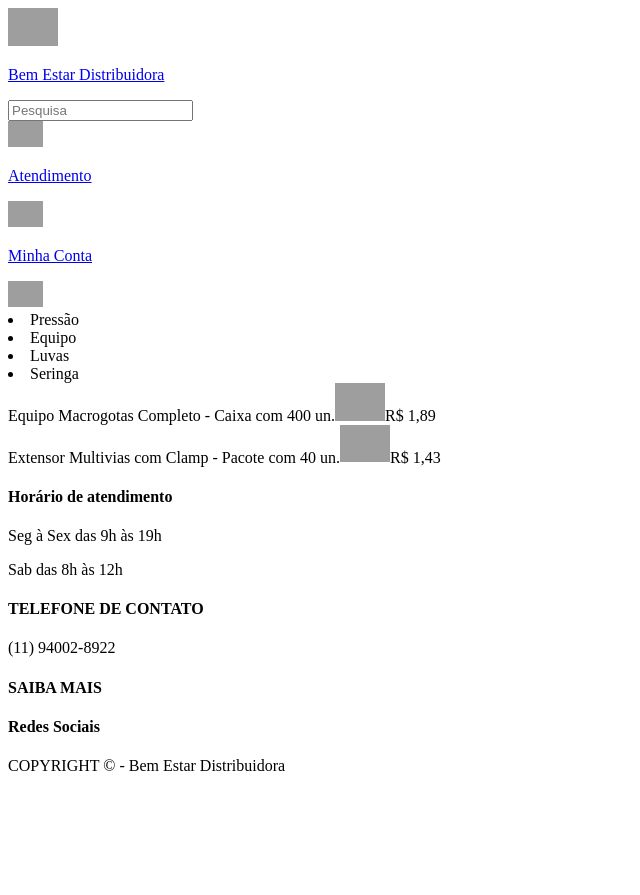
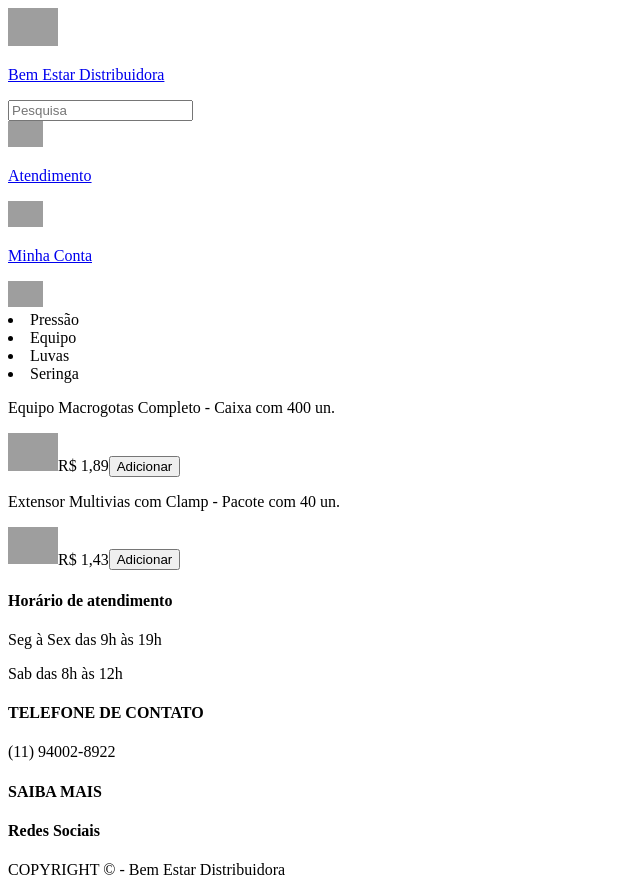
Before and after one commit to AntonioSsantana/project-HospitalDist, a React (Vite) app: page / in a window 1280 px wide. Both pictures are taken after a click on the item "Equipo". Shown: the whole page, without its empty margins (0-640 px from the left). Before the commit the page ends 800 px from the top, so only its background shows below. Built offline with nearby package versions, Linux system fonts and the light colour scheme; grey boxes are pictures that could not be loaded.

Commit message:
feat: implementa botões e lógica para adição de produtos ao localStorage

```diff
--- a/src/App.jsx
+++ b/src/App.jsx
@@ -8,20 +8,40 @@
 // Mock
 import productsMock from './mock';
 
-export default function App() {
+export default function Ap() {
 
-  const [products, setProducts] = useState([]);
+  const [products, setproducts] = useState([]);
   const [selectedType, setType] = useState('');
 
   useEffect(() => {
     try {
       if (productsMock) {
-        setProducts(productsMock);
+        setproducts(productsMock);
       }
     } catch (error) {
       console.error(error);
     }
   }, []);
+
+  const onClickFunction = ({ target }) => {
+    const { parentNode } = target;
+
+    try {
+      const productObject = {
+        name: parentNode.querySelector('p').textContent,
+        price: parentNode.querySelector('span').textContent,
+        image: parentNode.querySelector('img').getAttribute('src')
+      };
+
+      const cartItens = JSON.parse(localStorage.getItem('cart')) || [];
+
+      const newCart = Array.isArray(cartItens) ? [...cartItens, productObject] : [productObject];
+
+      localStorage.setItem('cart', JSON.stringify(newCart));
+    } catch (error) {
+      console.error(error);
+    }
+  };
 
   return (
     <div>
@@ -31,14 +51,23 @@
         setType={setType}
       />
       <main>
-        {selectedType === 'Pressão' ? (
+        {selectedType === 'pressão' ? (
           productsMock
-            .filter((p) => p.type === 'Pressão')
+            .filter((p) => p.type === 'pressão')
             .map((p, index) => (
               <article key={index}>
-                <span>{p.name}</span>
+                <p>
+                  {p.name}
+                </p>
                 <img src={p.image} alt={p.name} width="50px" />
-                <span>{`R$ ${p.price.toFixed(2).toString().replace('.', ',')}`}</span>
+                <span>
+                  {`R$ ${p.price.toFixed(2).toString().replace('.', ',')}`}
+                </span>
+                <button
+                  onClick={onClickFunction}
+                >
+                  Adicionar
+                </button>
               </article>
             ))
         ) : selectedType === 'Equipo' ? (
@@ -46,9 +75,16 @@
             .filter((p) => p.type === 'Equipo')
             .map((p, index) => (
               <article key={index}>
-                <span>{p.name}</span>
+                <p>
+                  {p.name}
+                </p>
                 <img src={p.image} alt={p.name} width="50px" />
                 <span>{`R$ ${p.price.toFixed(2).toString().replace('.', ',')}`}</span>
+                <button
+                  onClick={onClickFunction}
+                >
+                  Adicionar
+                </button>
               </article>
             ))
         ) : selectedType === 'Luvas' ? (
@@ -56,9 +92,16 @@
             .filter((p) => p.type === 'Luvas')
             .map((p, index) => (
               <article key={index}>
-                <span>{p.name}</span>
+                <p>
+                  {p.name}
+                </p>
                 <img src={p.image} alt={p.name} width="50px" />
                 <span>{`R$ ${p.price.toFixed(2).toString().replace('.', ',')}`}</span>
+                <button
+                  onClick={onClickFunction}
+                >
+                  Adicionar
+                </button>
               </article>
             ))
         ) : selectedType === 'Seringa' ? (
@@ -66,16 +109,30 @@
             .filter((p) => p.type === 'Seringa')
             .map((p, index) => (
               <article key={index}>
-                <span>{p.name}</span>
+                <p>
+                  {p.name}
+                </p>
                 <img src={p.image} alt={p.name} width="50px" />
                 <span>{`R$ ${p.price.toFixed(2).toString().replace('.', ',')}`}</span>
+                <button
+                  onClick={onClickFunction}
+                >
+                  Adicionar
+                </button>
               </article>
             ))
         ) : products.map((p, index) => (
           <article key={index}>
-            <span>{p.name}</span>
+            <p>
+              {p.name}
+            </p>
             <img src={p.image} alt={p.name} width="50px" />
             <span>{`R$ ${p.price.toFixed(2).toString().replace('.', ',')}`}</span>
+            <button
+              onClick={onClickFunction}
+            >
+              Adicionar
+            </button>
           </article>
         ))}
       </main>
```
